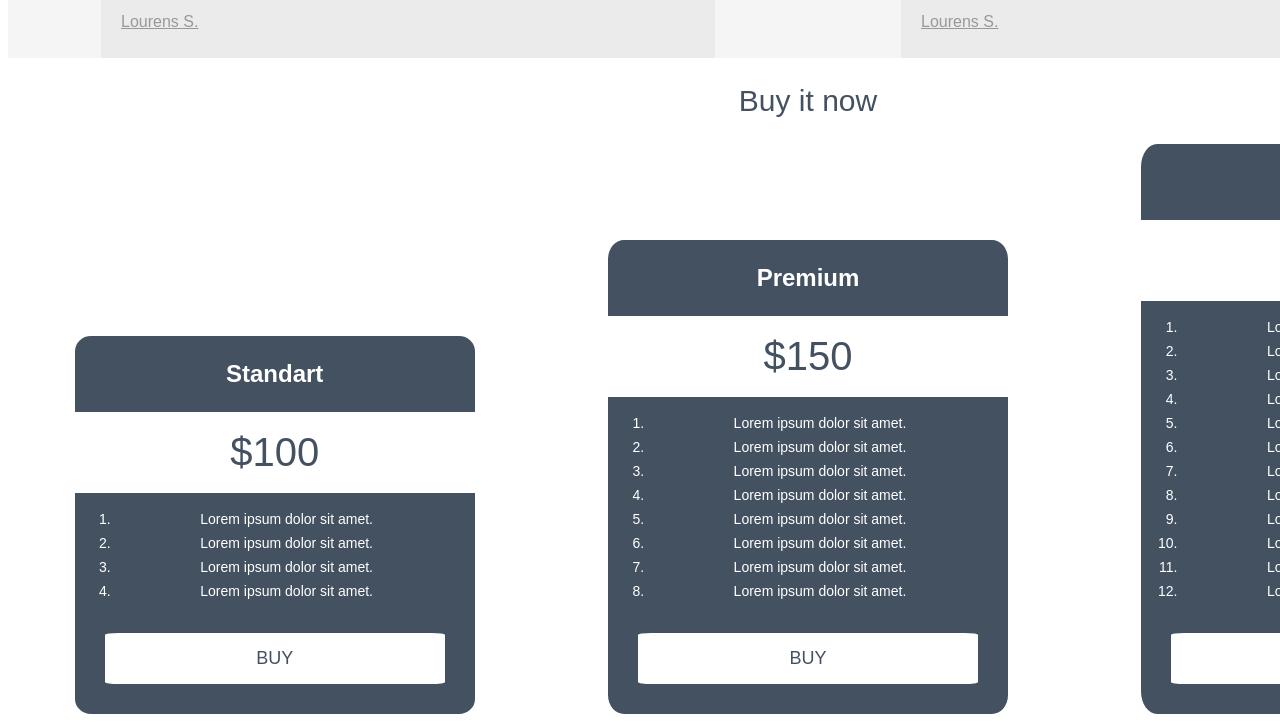
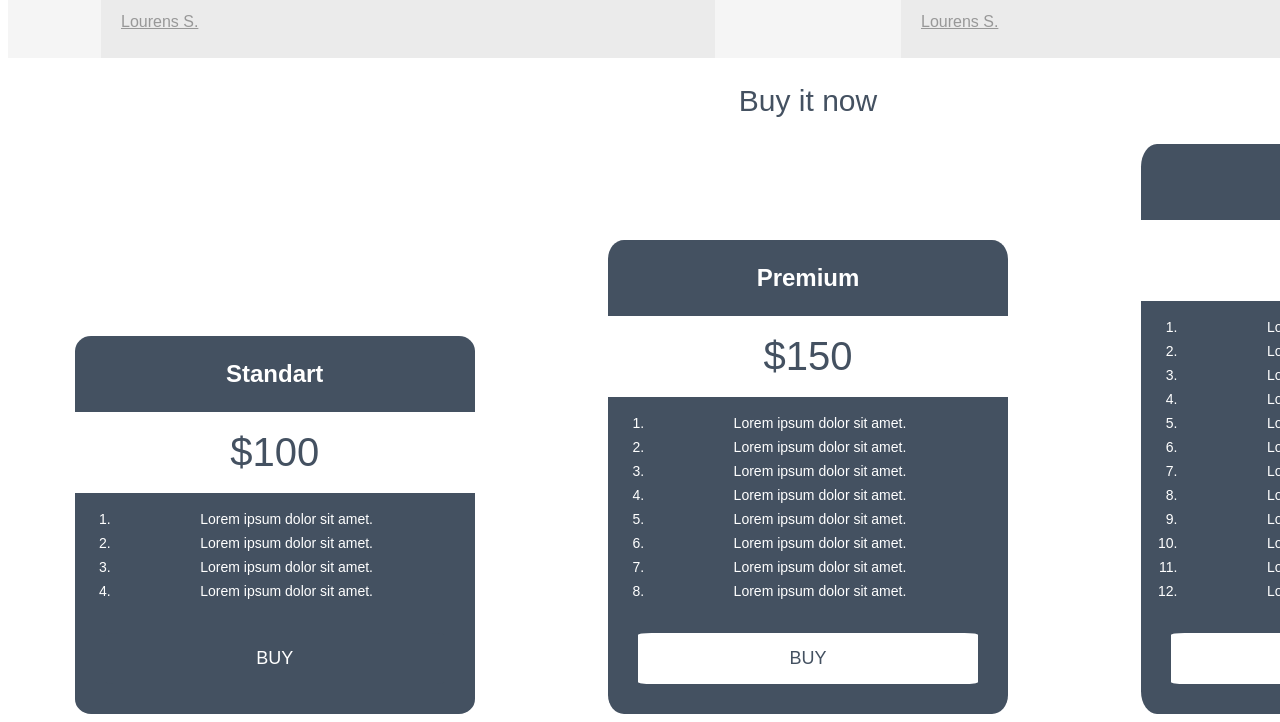
Before and after one commit to egorzapvlw/GEEKBRAINS, a plain HTML site: page project/index.html in a window 1280 px wide. In both pictures the pointer is over the link 274 px from the left and 2729 px from the top of the page. Shown: the part 2071-2793 px from the top of the page. Drawn offline with Linux system fonts and the light colour scheme.

Commit message:
добавлены эффекты на кнопки

```diff
--- a/project/css/style.css
+++ b/project/css/style.css
@@ -359,6 +359,15 @@ text-decoration: none;
 color: #445161;
 margin: 30px;
 padding: 15px 0px;
-border-radius: 4%
-;
+border-radius: 4%;
 }
+
+.pay_link:hover{
+    background-color:  #445161;
+    color: #fff;
+}
+
+.pay_link:active{
+    background-color: #fff;
+    color: #445161;
+}
```
